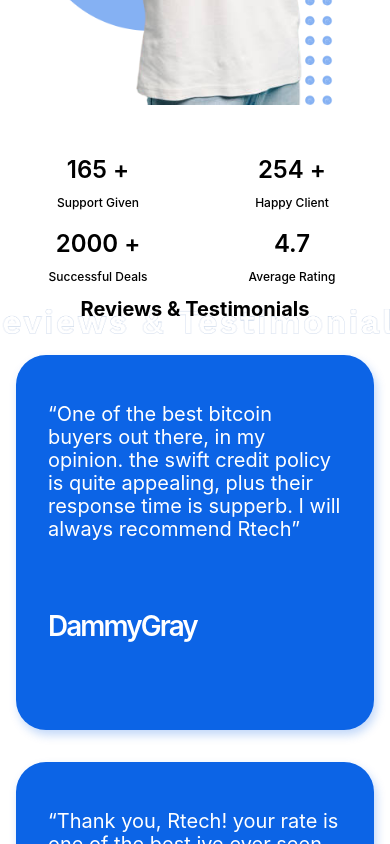
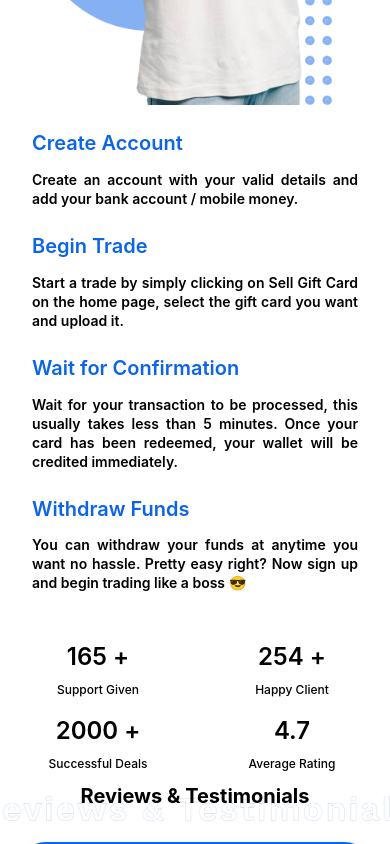
Before and after one commit to Timothy16/Rtech, a Nuxt app: page / in a window 390 px wide. Shown: the part 2860-3704 px from the top of the page. Built offline with nearby package versions, Linux system fonts and the light colour scheme.

Commit message:
aos update new

```diff
--- a/components/Home/Footer.vue
+++ b/components/Home/Footer.vue
@@ -69,6 +69,7 @@ export default {
 <style scoped>
 .container-width{
     padding: 2rem 7rem;
+    margin-top: 1.5rem;
 }
 .bg-footer{
     background: #000000;
@@ -149,7 +150,7 @@ export default {
 .footer-links{
     font-style: normal;
     font-weight: 600;
-    font-size: 20px;
+    font-size: 16px;
     line-height: 23px;
     color: #FFFFFF;
     list-style-type: none;
--- a/components/Home/HowItWorks.vue
+++ b/components/Home/HowItWorks.vue
@@ -7,24 +7,24 @@
                 <div data-aos="zoom-in" data-aos-delay="500"><img src="/images/phone_guy.png" class="img-fluid" alt="" srcset=""></div>
             </div>
             <div class="col-sm-12 col-md-12 col-lg-7">
-                <!-- <div class="text-call-section">
-                    <div class="sec-down-1" data-aos="fade-left" data-aos-delay="500">
+                <div class="text-call-section">
+                    <div class="sec-down-1" data-aos="fade-down" data-aos-delay="500">
                         <div class="header-how-it">Create Account</div>
                         <div class="text-how-it">Create an account with your valid details and add your bank account / mobile money.</div>
                     </div>
-                    <div class="sec-down" data-aos="fade-left" data-aos-delay="600">
+                    <div class="sec-down" data-aos="fade-down" data-aos-delay="600">
                         <div class="header-how-it">Begin Trade</div>
                         <div class="text-how-it">Start a trade by simply clicking on Sell Gift Card on the home page, select the gift card you want and upload it.</div>
                     </div>
-                    <div class="sec-down" data-aos="fade-left" data-aos-delay="700">
+                    <div class="sec-down" data-aos="fade-down" data-aos-delay="700">
                         <div class="header-how-it">Wait for Confirmation</div>
                         <div class="text-how-it">Wait for your transaction to be processed, this usually takes less than 5 minutes. Once your card has been redeemed, your wallet will be credited immediately.</div>
                     </div>
-                    <div class="sec-down" data-aos="fade-left" data-aos-delay="800">
+                    <div class="sec-down" data-aos="fade-down" data-aos-delay="800">
                         <div class="header-how-it">Withdraw Funds</div>
                         <div class="text-how-it">You can withdraw your funds at anytime you want no hassle. Pretty easy right? Now sign up and begin trading like a boss 😎</div>
                     </div>
-                </div> -->
+                </div>
             </div>
         </div>
     </div>
--- a/components/Home/OurService.vue
+++ b/components/Home/OurService.vue
@@ -17,7 +17,7 @@
                     <div class="card-text-1">Every customer is treated like a King. We boast of 1200 + reviews from our loyal customers.</div>
                 </div>
             </div>
-            <div class="col-sm-12 col-lg-4 col-md-12" data-aos="fade-down-left" data-aos-delay="700">
+            <div class="col-sm-12 col-lg-4 col-md-12" data-aos="fade-up-right" data-aos-delay="700">
                 <div class="col-style last-card">
                     <div><img src="/images/bitcoin_convert.png" class="img-fluid" alt=""></div>
                     <div class="card-header-1">World Class Customer Experience</div>
--- a/components/Home/Testimonial.vue
+++ b/components/Home/Testimonial.vue
@@ -3,7 +3,7 @@
     <div class="big-bg-bg"> <div class="header-service">Reviews & Testimonials</div></div>
     <div class="section-service">
         <div class="card-section">
-            <div class="row" data-aos="zoom-in" data-aos-delay="500">
+            <div class="row">
                 <div class="col-sm-12 col-lg-4 col-md-12">
                     <div class="col-style">
                         <div class="card-header-1">“One of the best bitcoin buyers out there, in my opinion.
```
